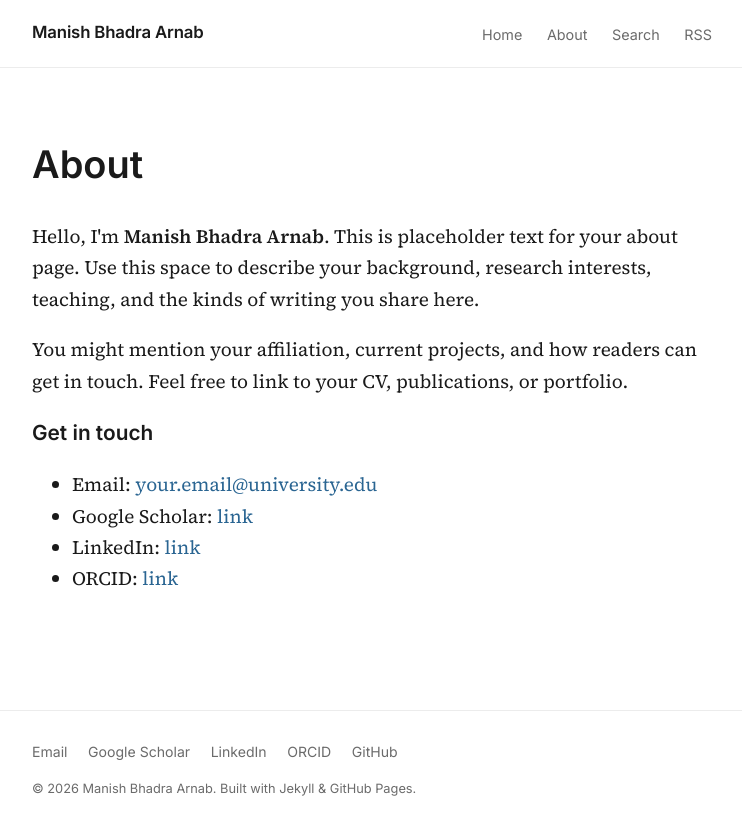
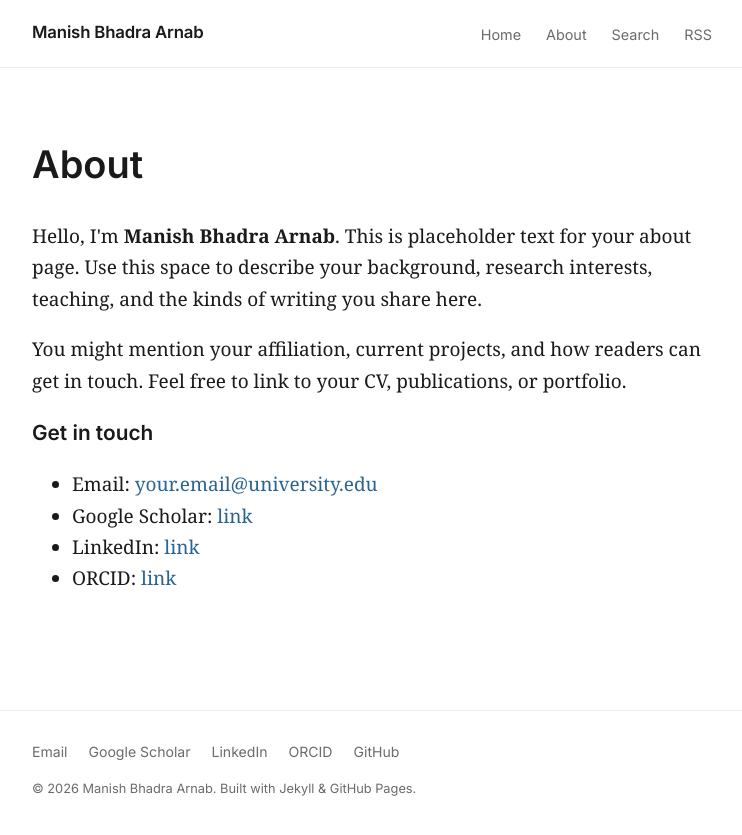
Before and after one commit to arbhadra/blog, a Jekyll site: the page built from about.md, in a window 1280 px wide. Shown: the top 835 px of the page, without its empty margins (268-1010 px from the left). Built offline with Jekyll 4.4.1, drawn with Linux system fonts in a browser that asks for light colours.

Commit message:
Update head.html

```diff
--- a/_includes/head.html
+++ b/_includes/head.html
@@ -3,9 +3,10 @@
   <meta name="viewport" content="width=device-width, initial-scale=1">
   <title>{% if page.title %}{{ page.title }} · {{ site.title }}{% else %}{{ site.title }}{% endif %}</title>
 
-  <!-- Fonts: Distill-inspired serif for body, clean sans for UI -->
+  <!-- Distill fonts: Zilla Slab (headings/body) + Inter (UI labels) -->
   <link rel="preconnect" href="https://fonts.googleapis.com">
-  <link href="https://fonts.googleapis.com/css2?family=Source+Serif+4:ital,opsz,wght@0,8..60,400;0,8..60,600;1,8..60,400&family=Inter:wght@400;500;600&display=swap" rel="stylesheet">
+  <link rel="preconnect" href="https://fonts.gstatic.com" crossorigin>
+  <link href="https://fonts.googleapis.com/css2?family=Zilla+Slab:ital,wght@0,300;0,400;0,500;0,600;0,700;1,400&family=Inter:wght@400;500;600;700&display=swap" rel="stylesheet">
 
   <link rel="stylesheet" href="{{ '/assets/css/style.css' | relative_url }}">
   {% seo %}
```
